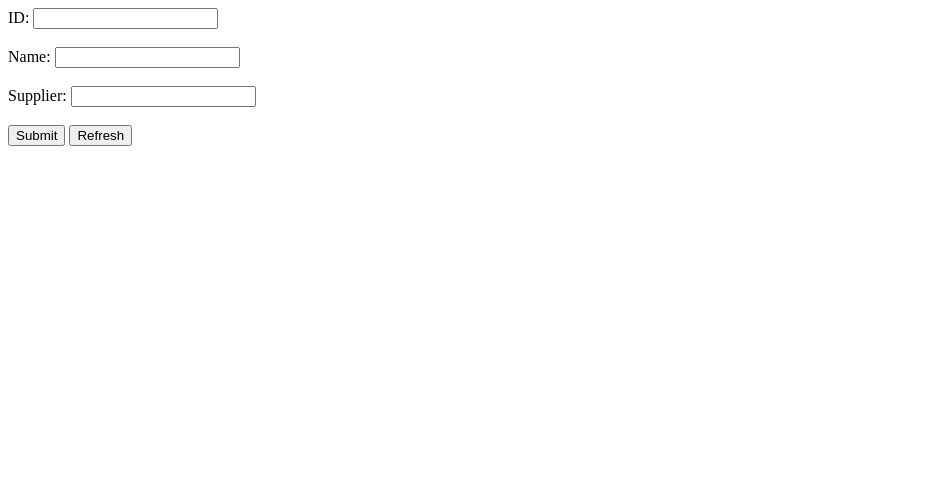
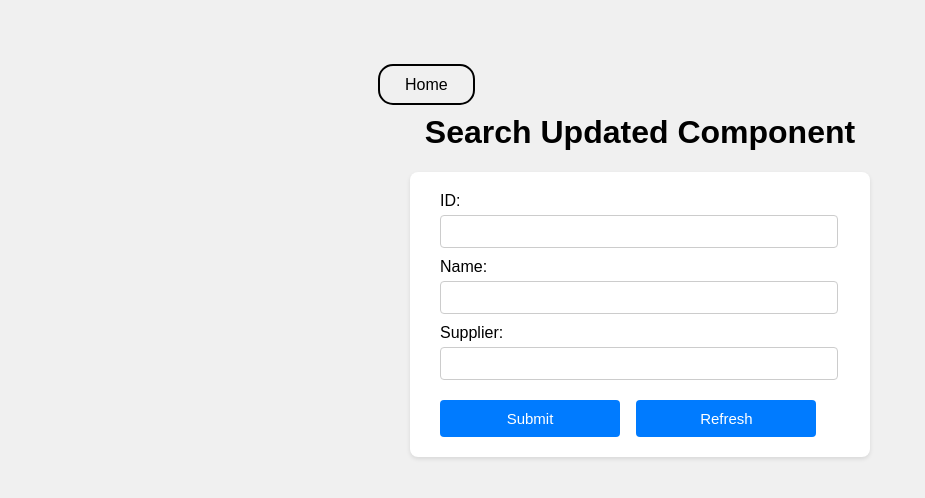
Before and after one commit to HowardPeter/Simple-JS-Code, a website: page public/pages/readForUpdate.html in a window 1280 px wide. Shown: the whole page, without its empty margins (0-925 px from the left). Drawn offline with Linux system fonts and the light colour scheme.

Commit message:
css for update

```diff
--- a/public/pages/readForUpdate.html
+++ b/public/pages/readForUpdate.html
@@ -4,19 +4,26 @@
 <head>
     <meta charset="UTF-8">
     <meta name="viewport" content="width=device-width, initial-scale=1.0">
+    <link rel="stylesheet" href="style/readUpdate.css">
     <title>Update</title>
 </head>
 
 <body>
+    <div class="head">
+        <div id="back">
+            <a href="home.html">Home</a>
+        </div>
+        <h1>Search Updated Component</h1>
+    </div>
     <form action="/read/update" method="get">
         <label for="id">ID: </label>
-        <input type="text" id="id" name="id"><br><br>
+        <input type="text" id="id" name="id">
 
         <label for="name">Name: </label>
-        <input type="text" id="name" name="name"><br><br>
+        <input type="text" id="name" name="name">
 
         <label for="supplier">Supplier: </label>
-        <input type="text" id="supplier" name="supplier"><br><br>
+        <input type="text" id="supplier" name="supplier"><br>
 
         <button type="submit">Submit</button>
         <button type="reset">Refresh</button>
--- /dev/null
+++ b/public/pages/style/readUpdate.css
@@ -0,0 +1,79 @@
+body {
+    font-family: Arial, sans-serif;
+    margin: 0;
+    padding: 0;
+    background-color: #f0f0f0;
+}
+
+#back {
+    display: block;
+    margin-left: 10cm;
+    margin-top: 2cm;
+}
+
+#back a {
+    text-decoration: none;
+    padding: 10px 25px;
+    border: 2px solid black;
+    color: black;
+    border-radius: 15px;
+    transition: background-color 0.2s;
+}
+
+#back a:hover {
+    background-color: black;
+    color: white;
+}
+
+h1 {
+    text-align: center;
+    margin-top: 20px;
+}
+
+form {
+    max-width: 400px;
+    margin: 0 auto;
+    background-color: #fff;
+    padding: 20px 30px;
+    border-radius: 8px;
+    box-shadow: 0 2px 4px rgba(0, 0, 0, 0.1);
+}
+
+label {
+    display: block;
+    margin-bottom: 5px;
+}
+
+input {
+    width: 95%;
+    padding: 8px;
+    margin-bottom: 10px;
+    border: 1px solid #ccc;
+    border-radius: 4px;
+}
+
+button {
+    width: 45%;
+    padding: 10px;
+    margin-top: 10px;
+    margin-right: 12px;
+    border: none;
+    border-radius: 4px;
+    background-color: #333;
+    color: #fff;
+    cursor: pointer;
+    font-size: 15px;
+    transition: background-color 0.1s;
+}
+
+button {
+    background-color: #007bff;
+}
+
+button:hover {
+    background-color: #0056b3;
+}
+
+button:active {
+    background-color: #004080;
+}
```
Also changed, not shown: public/pages/style/find.css (+0 -16 lines), public/pages/update.html (+0 -89 lines).
